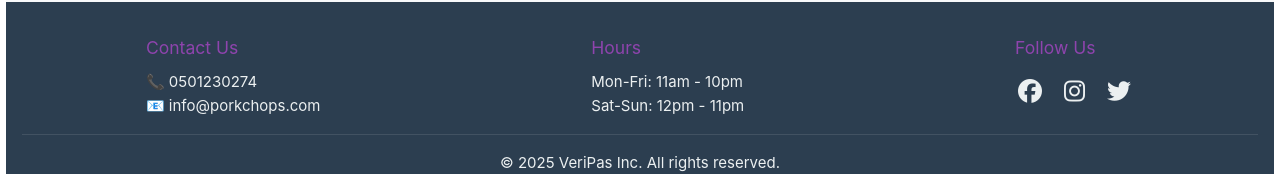
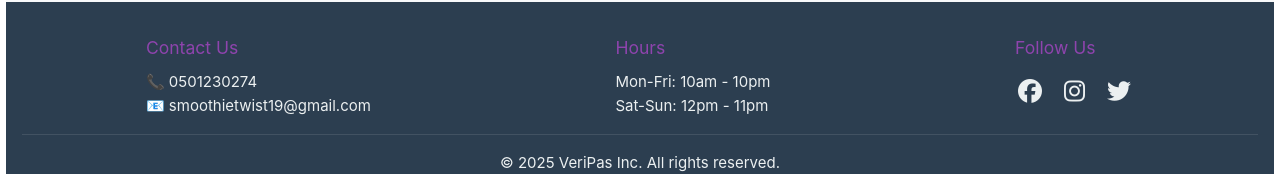
Before and after one commit to Sadiq-on-Codes/fast-food-ordering-application, a Vue app: page / in a window 1280 px wide. Shown: the part 881-1055 px from the top of the page. Built offline with nearby package versions, Linux system fonts and the light colour scheme; no server answers; the database is empty.

Commit message:
email change

```diff
--- a/src/components/Footer.vue
+++ b/src/components/Footer.vue
@@ -4,11 +4,11 @@
       <div class="footer-section">
         <h3>Contact Us</h3>
         <p>📞 0501230274</p>
-        <p>📧 info@porkchops.com</p>
+        <p>📧 smoothietwist19@gmail.com</p>
       </div>
       <div class="footer-section">
         <h3>Hours</h3>
-        <p>Mon-Fri: 11am - 10pm</p>
+        <p>Mon-Fri: 10am - 10pm</p>
         <p>Sat-Sun: 12pm - 11pm</p>
       </div>
       <div class="footer-section">
```
